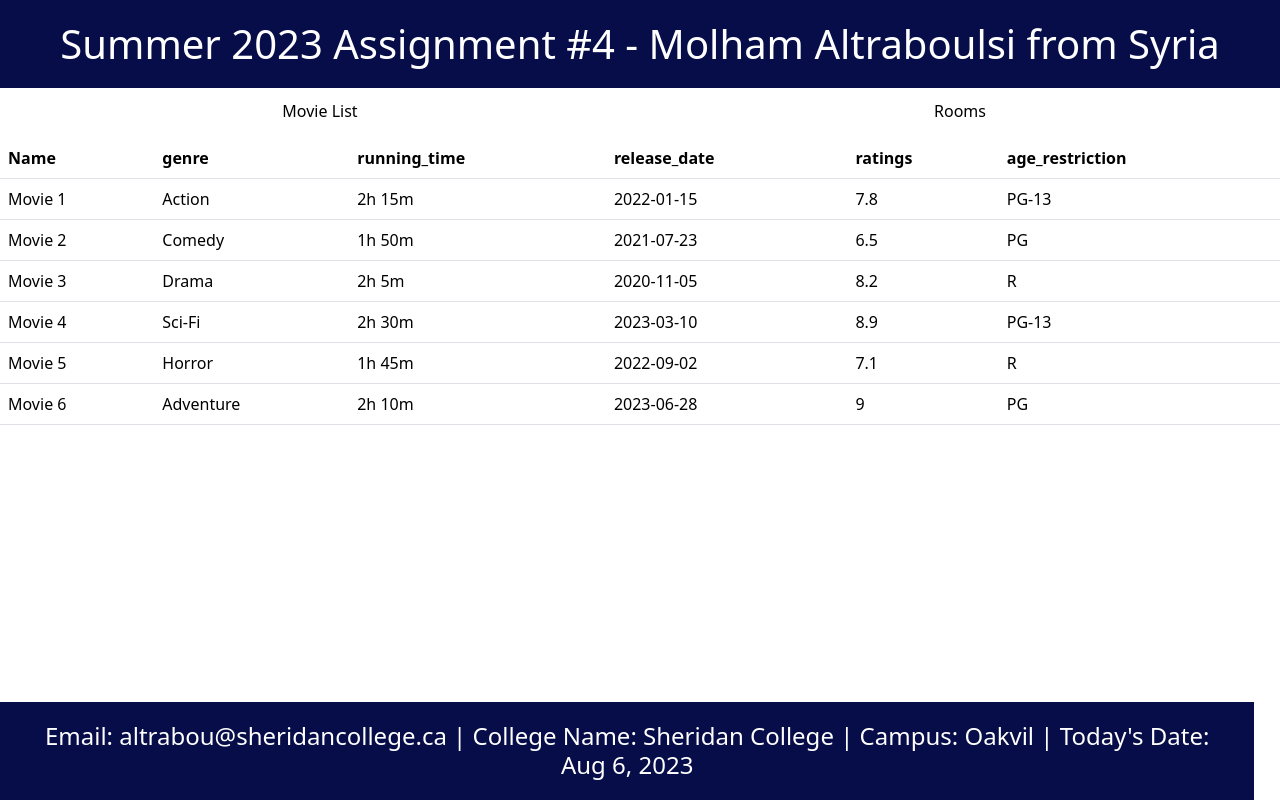
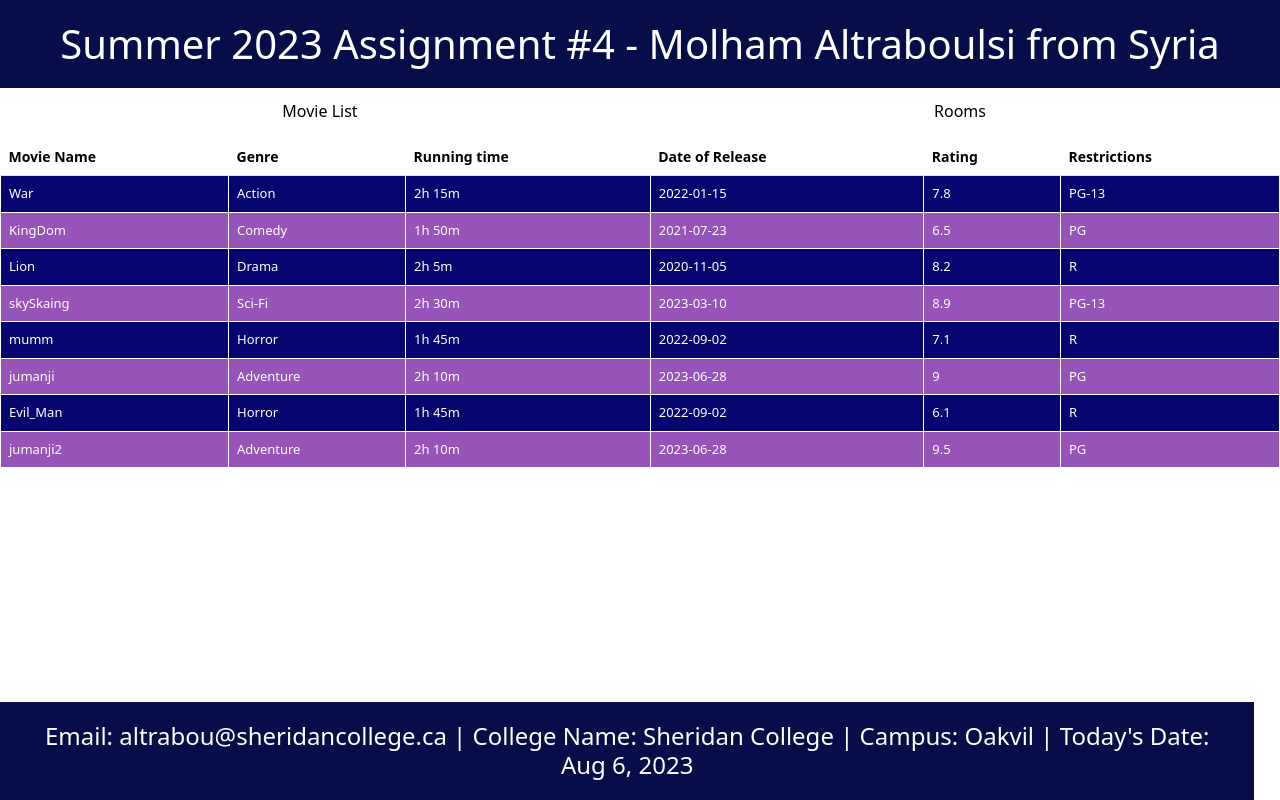
Before and after one commit to IbrahimSalahEldin/MoviesProject, an Angular app in the folder Assignment-4/: page /movies-list in a window 1280 px wide. Built offline with nearby package versions, Linux system fonts and the light colour scheme.

Commit message:
add routing

```diff
--- a/Assignment-4/src/app/content/movies-list/movies-list.component.html
+++ b/Assignment-4/src/app/content/movies-list/movies-list.component.html
@@ -1,24 +1,34 @@
 <table class="table">
   <thead>
-      <tr>
-        <th scope="col">Name</th>
-        <th scope="col">genre</th>
-        <th scope="col">running_time</th>
-        <th scope="col">release_date</th>
-        <th scope="col">ratings</th>
-        <th scope="col">age_restriction</th>
+    <tr class="blue-background">
+      <th scope="col">Movie Name</th>
+      <th scope="col">Genre</th>
+      <th scope="col">Running time</th>
+      <th scope="col">Date of Release</th>
+      <th scope="col">Rating</th>
+      <th scope="col">Restrictions</th>
     </tr>
   </thead>
   <tbody>
-      <tr>
-        <tr *ngFor="let movie of movies">
-            <td>{{ movie.name }}</td>
-            <td>{{ movie.genre }}</td>
-            <td>{{ movie.running_time }}</td>
-            <td>{{ movie.release_date }}</td>
-            <td>{{ movie.ratings }}</td>
-            <td>{{ movie.age_restriction }}</td>
+    <tr *ngFor="let movie of movies; let odd = odd">
+      <td [class.green-background]="odd" [class.red-background]="!odd">
+        {{ movie.name }}
+      </td>
+      <td [class.green-background]="odd" [class.red-background]="!odd">
+        {{ movie.genre }}
+      </td>
+      <td [class.green-background]="odd" [class.red-background]="!odd">
+        {{ movie.running_time }}
+      </td>
+      <td [class.green-background]="odd" [class.red-background]="!odd">
+        {{ movie.release_date }}
+      </td>
+      <td [class.green-background]="odd" [class.red-background]="!odd">
+        {{ movie.ratings }}
+      </td>
+      <td [class.green-background]="odd" [class.red-background]="!odd">
+        {{ movie.age_restriction }}
+      </td>
     </tr>
-
   </tbody>
 </table>
--- a/Assignment-4/src/app/content/movies-list/movies-list.component.scss
+++ b/Assignment-4/src/app/content/movies-list/movies-list.component.scss
@@ -0,0 +1,25 @@
+/* Styling for the table header (thead) */
+.blue-background {
+    background-color: rgb(5, 5, 111);
+    color: white; /* Font color white */
+    font-size: 14px;
+  }
+
+  /* Styling for odd rows in the table body (tbody) */
+  .green-background {
+    background-color: rgb(150, 84, 185);
+    color: white; /* Font color white */
+    font-size: 13px;
+  }
+
+  /* Styling for even rows in the table body (tbody) */
+  .red-background {
+    background-color:rgb(5, 5, 111) ;
+    color: white; /* Font color white */
+    font-size: 13px;
+  }
+
+  /* Border for all cells (td) */
+  td {
+    border: 1px solid white;
+  }
--- a/Assignment-4/src/assets/movies.json
+++ b/Assignment-4/src/assets/movies.json
@@ -1,6 +1,6 @@
  [
   {
-    "name": "Movie 1",
+    "name": "War",
     "genre": "Action",
     "running_time": "2h 15m",
     "release_date": "2022-01-15",
@@ -8,7 +8,7 @@
     "age_restriction": "PG-13"
   },
   {
-    "name": "Movie 2",
+    "name": "KingDom",
     "genre": "Comedy",
     "running_time": "1h 50m",
     "release_date": "2021-07-23",
@@ -16,7 +16,7 @@
     "age_restriction": "PG"
   },
   {
-    "name": "Movie 3",
+    "name": "Lion",
     "genre": "Drama",
     "running_time": "2h 5m",
     "release_date": "2020-11-05",
@@ -24,7 +24,7 @@
     "age_restriction": "R"
   },
   {
-    "name": "Movie 4",
+    "name": "skySkaing",
     "genre": "Sci-Fi",
     "running_time": "2h 30m",
     "release_date": "2023-03-10",
@@ -32,7 +32,7 @@
     "age_restriction": "PG-13"
   },
   {
-    "name": "Movie 5",
+    "name": "mumm",
     "genre": "Horror",
     "running_time": "1h 45m",
     "release_date": "2022-09-02",
@@ -40,11 +40,27 @@
     "age_restriction": "R"
   },
   {
-    "name": "Movie 6",
+    "name": "jumanji",
     "genre": "Adventure",
     "running_time": "2h 10m",
     "release_date": "2023-06-28",
     "ratings": 9.0,
     "age_restriction": "PG"
+  },
+  {
+    "name": "Evil_Man",
+    "genre": "Horror",
+    "running_time": "1h 45m",
+    "release_date": "2022-09-02",
+    "ratings": 6.1,
+    "age_restriction": "R"
+  },
+  {
+    "name": "jumanji2",
+    "genre": "Adventure",
+    "running_time": "2h 10m",
+    "release_date": "2023-06-28",
+    "ratings": 9.5,
+    "age_restriction": "PG"
   }
 ]
```
Lines whose indentation alone changed are shown as unchanged.
